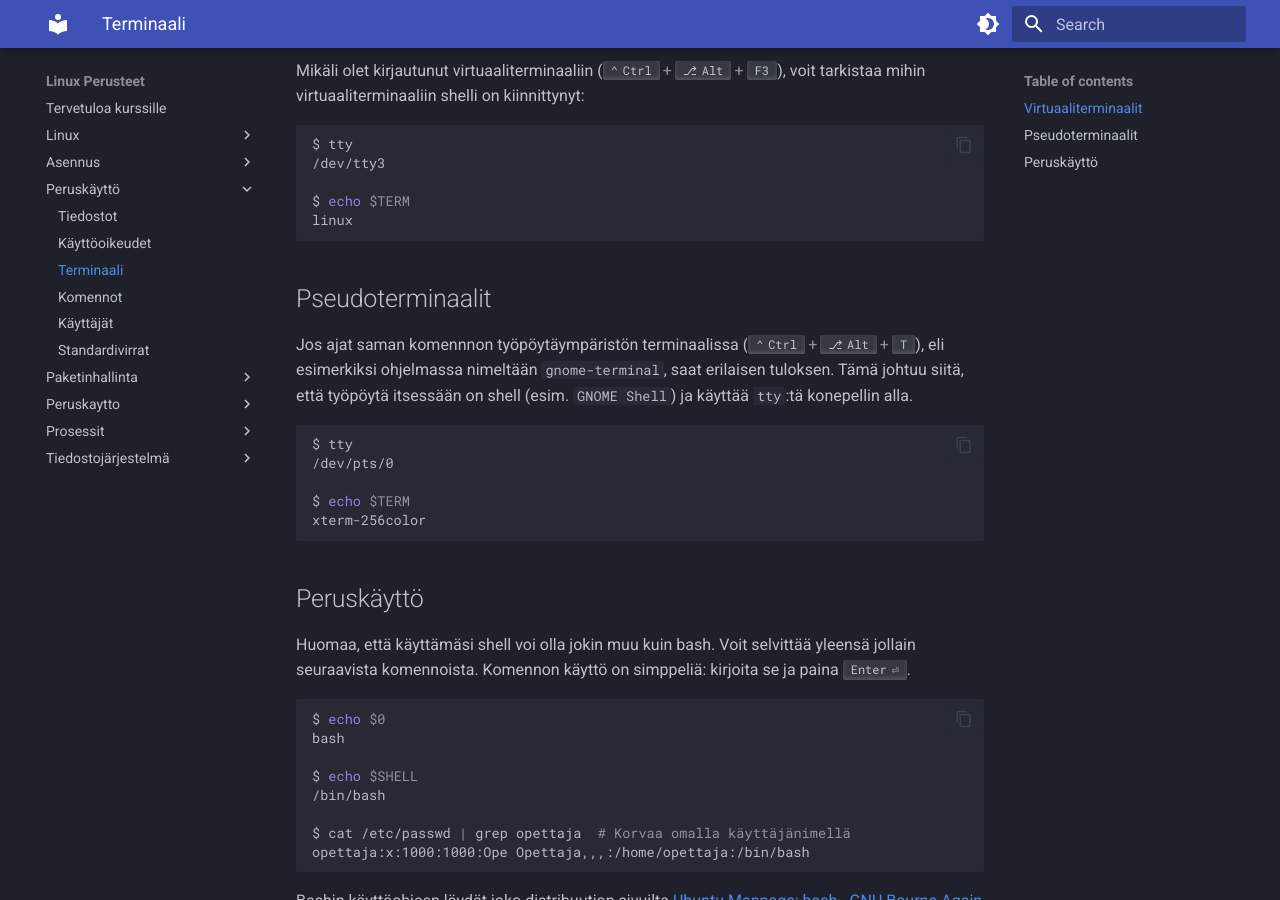
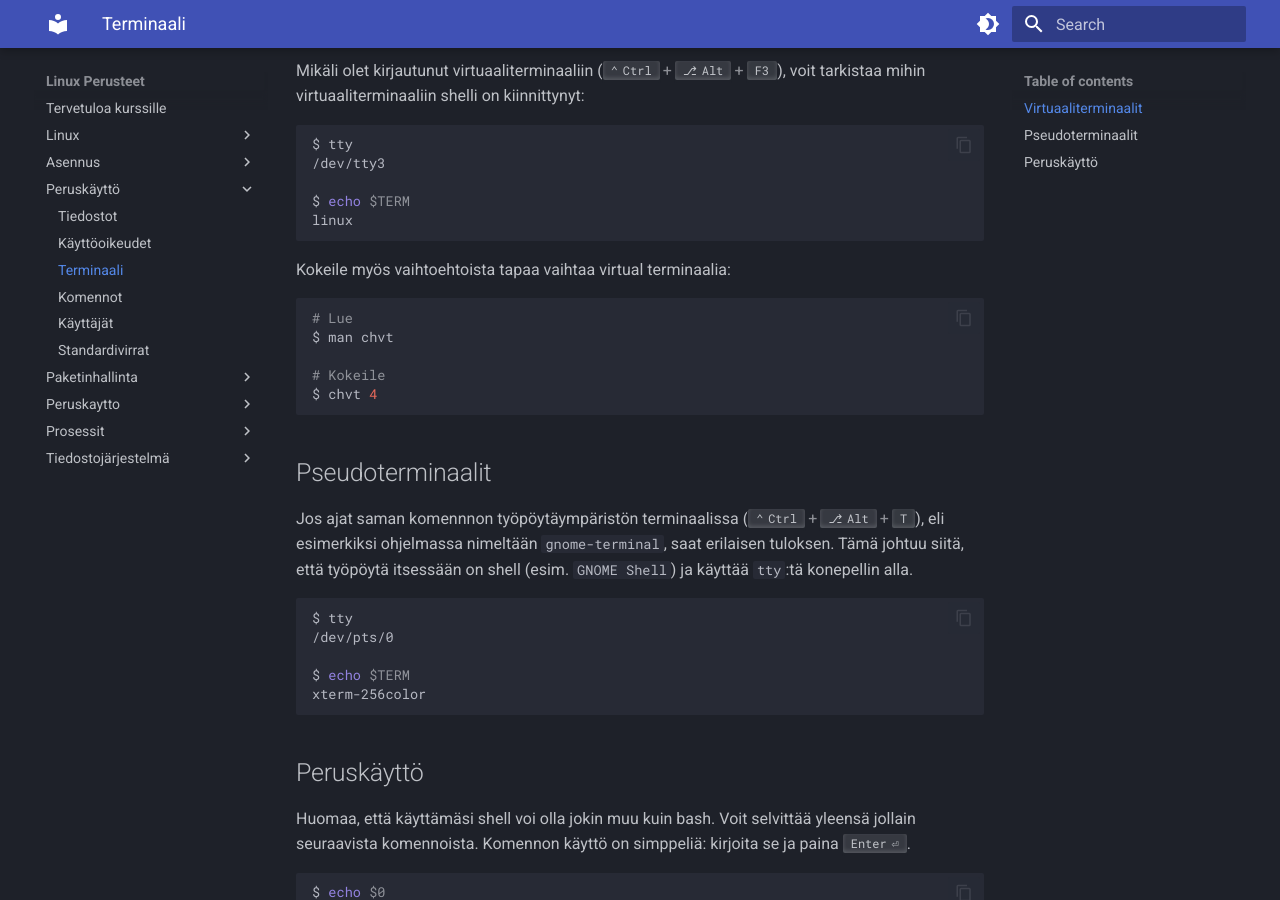
Before and after one commit to sourander/linux-perusteet, an MkDocs documentation site: the page built from docs/peruskäyttö/terminaali.md, in a window 1280 px wide and 900 px high, scrolled down 1340 px. Built offline with MkDocs 1.6.1 and Material for MkDocs 9.7.7, drawn with Linux system fonts in a browser that asks for light colours.

Commit message:
Added chvt command

````diff
--- a/docs/peruskäyttö/terminaali.md
+++ b/docs/peruskäyttö/terminaali.md
@@ -30,6 +30,15 @@ $ echo $TERM
 linux
 ```
 
+Kokeile myös vaihtoehtoista tapaa vaihtaa virtual terminaalia:
+
+```bash
+# Lue
+$ man chvt
+
+# Kokeile
+$ chvt 4
+```
 
 
 ## Pseudoterminaalit
````
